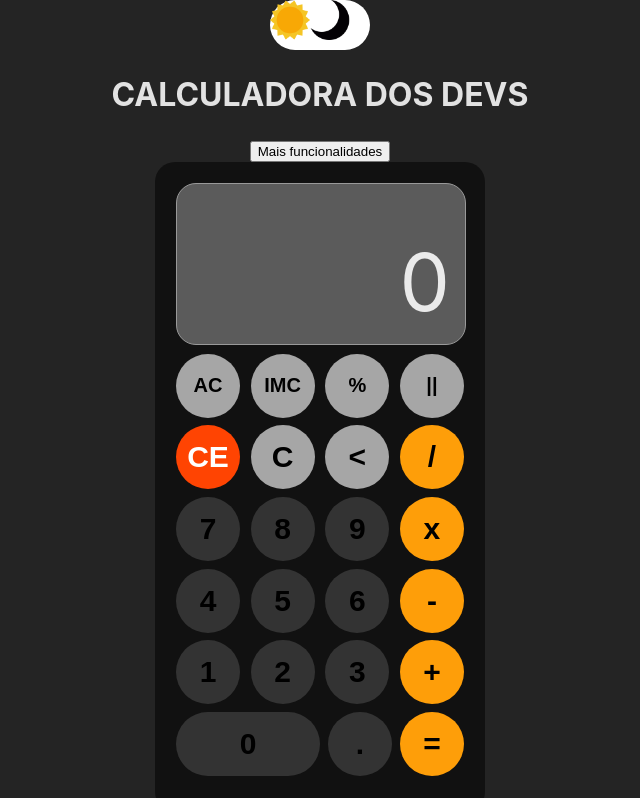
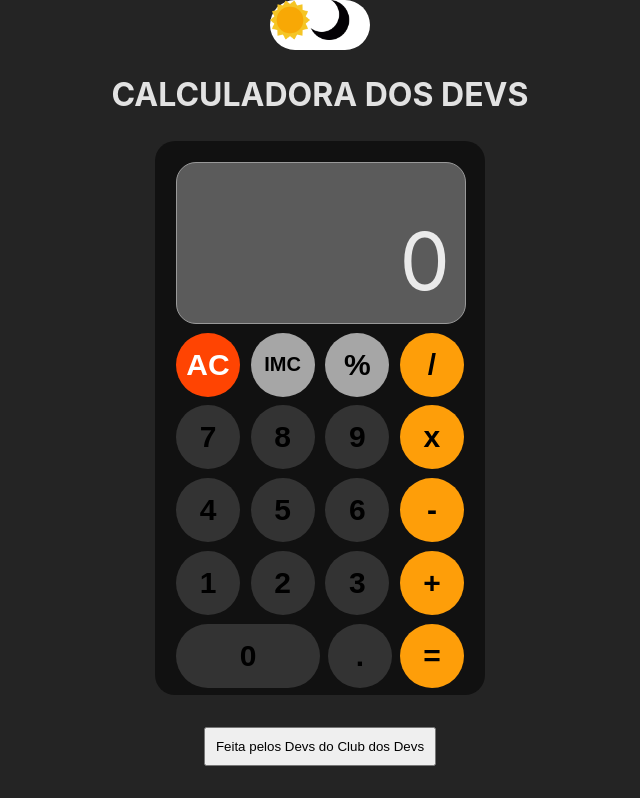
Before and after one commit to plfmoura/calculadora-dos-devs, a React (Vite) app: page / in a window 1280 px wide. Shown: the top 798 px of the page, without its empty margins (320-960 px from the left). Built offline with nearby package versions, Linux system fonts and the light colour scheme.

Commit message:
refactor: delete useEffect from app.jsx

```diff
--- a/src/App.jsx
+++ b/src/App.jsx
@@ -10,9 +10,7 @@ export default function App() {
   const [count, setCount] = useState("0");
   const [temp, setTemp] = useState([]);
   const [imc, setImc] = useState(false);
-  const [percentage, setPercentage] = useState(false);
   const [imcFeedback, setImcFeedback] = useState("-");
-  const [initial, setInitial] = useState(true);
 
   const handleClick = (value) => {
     setTemp([temp + value])
@@ -30,16 +28,6 @@ export default function App() {
   };
 
   const onRequestValue = () => {
-    if (initial === true) {
-      setInitial(false);
-    } else {
-      setAlert(true);
-      setTimeout(() => {
-        setAlert(false);
-      }, [500]);
-      return
-    }
-
     let result;
     if (imc === true) {
       let weight = Number(firstTerm);
@@ -48,11 +36,6 @@ export default function App() {
       setTemp([`${temp} = ${result.toFixed(2)}`]);
       setImcFeedback(checkIMC(Number(result.toFixed(2))));
       setCount(result.toFixed(2));
-    } else if (percentage === true) {
-      let part = Number(firstTerm) * Number(count);
-      result = part / 100;
-      setTemp([`${temp} = ${result}`]);
-      setCount(result);
     } else {
       if (firstTerm !== null && operator !== null && count !== null) {
         switch (operator) {
@@ -90,25 +73,18 @@ export default function App() {
     if (operator === 'IMC') {
       setImc(true);
     }
-    if (operator === '%') {
-      setPercentage(true);
-    }
   };
 
   const handleCleanDisplay = () => {
-    setInitial(true)
     setCount("0");
     setTemp([])
     setFirsTerm(null);
     setOperator(null);
     setImc(false);
-    setPercentage(false);
     setImcFeedback("-");
   };
 
   const [active, setActive] = useState(false);
-  const [alert, setAlert] = useState(false);
-  const [options, setOptions] = useState(true);
 
   return (
     <main className='App'>
@@ -116,24 +92,17 @@ export default function App() {
       <header>
         <h1>CALCULADORA DOS DEVS</h1>
       </header>
-      <button onClick={() => setOptions(!options)}>Mais funcionalidades</button>
-      <article style={{height: options ? "38rem" : "33rem"}} className='app-container'>
+      <article className='app-container'>
         <section className="calculator-display">
           <span style={{ opacity: temp.length == 0 ? 0 : 1 }} className='calculator-temporary'>{temp.length == 0 ? "-" : temp}</span>
           <span style={{ opacity: imcFeedback === "-" ? 0 : 1 }} className='calculator-imc-feedback'>{imcFeedback.toUpperCase()}</span>
           <span className='calculator-result'>{count}</span>
         </section>
         <section className="calculator-pad">
-          <div className={options ? "options-align active-options" : "options-align"}>
-            <CustomButton sx={styles.imc_btn} onPress={() => handleCleanDisplay()} value={"AC"} variant={'primary-btn'} />
+          <div className="button-align">
+            <CustomButton sx={styles.erase_btn} onPress={() => handleCleanDisplay()} value={"AC"} variant={'primary-btn'} />
             <CustomButton sx={styles.imc_btn} onPress={() => handleOperation('IMC')} value={"IMC"} variant={'primary-btn'} />
-            <CustomButton sx={styles.imc_btn} onPress={() => handleOperation('%')} value={"%"} variant={'primary-btn'} />
-            <CustomButton sx={styles.imc_btn} onPress={() => handleOperation('||')} value={"||"} variant={'primary-btn'} />
-          </div>
-          <div className="button-align">
-            <CustomButton sx={styles.erase_btn} onPress={() => handleCleanDisplay()} value={"CE"} variant={alert ? 'erase-btn-active' : 'erase-btn'} />
-            <CustomButton sx={styles.erase_btn} onPress={() => handleOperation('C')} value={"C"} variant={'primary-btn'} />
-            <CustomButton onPress={() => handleOperation('apagar')} value={"<"} variant={'primary-btn'} />
+            <CustomButton onPress={() => handleClick('%')} value={"%"} variant={'primary-btn'} />
             <CustomButton onPress={() => handleOperation('/')} value={"/"} variant={'secondary-btn'} />
           </div>
           <div className="button-align">
@@ -180,4 +149,8 @@ const styles = {
   imc_btn: {
     fontSize: 20
   },
+  erase_btn: {
+    backgroundColor: '#ff4402',
+    color: '#fff'
+  }
 }
--- a/src/components/DarkMode/index.jsx
+++ b/src/components/DarkMode/index.jsx
@@ -6,6 +6,7 @@ export default function DarkMode() {
     <div className="page-mode" >
         <img className='icons' src="/src/assets/sun.png" alt="light mode" />
         <img className='icons' src="/src/assets/waning-moon.png" alt="dark mode" />
+
     </div>
   );
 }
--- a/src/components/DarkMode/styles.css
+++ b/src/components/DarkMode/styles.css
@@ -6,6 +6,5 @@
 }
 
 .icons {
-
     width: 40px;
 }
```
